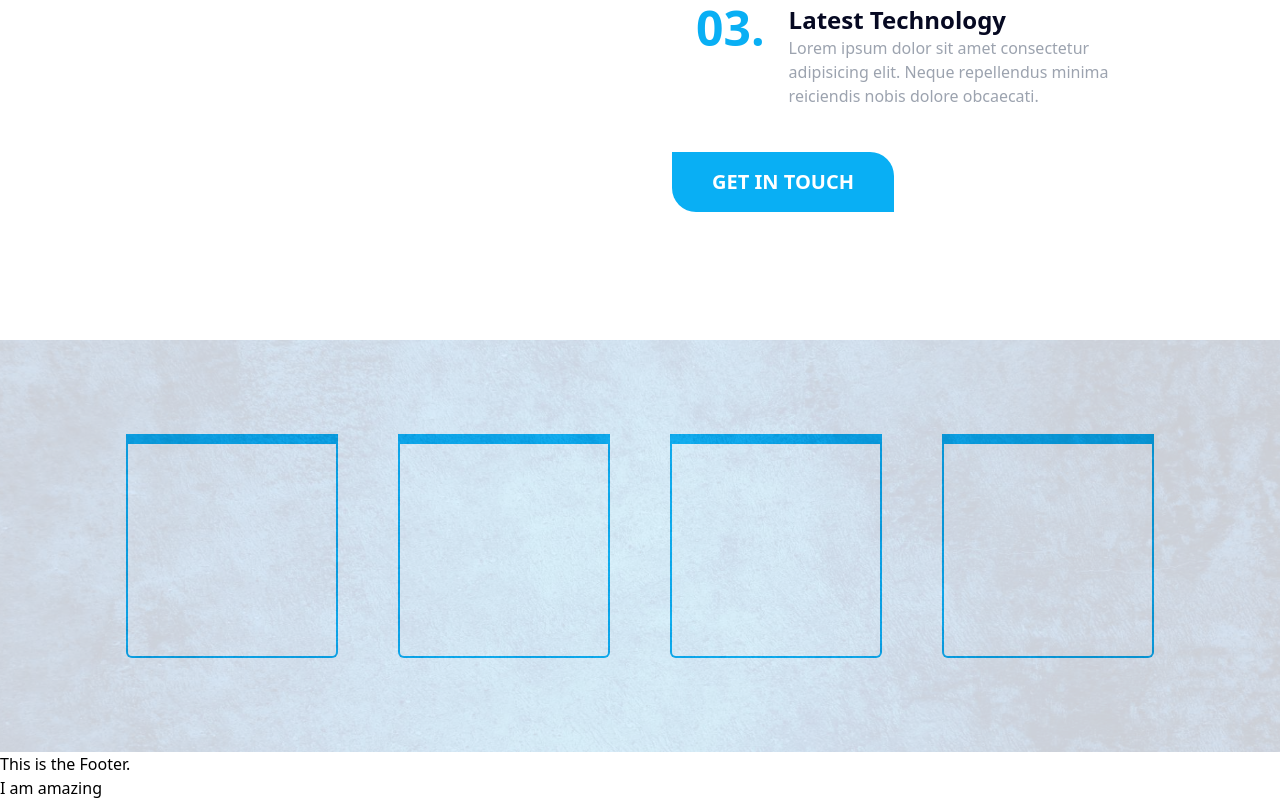
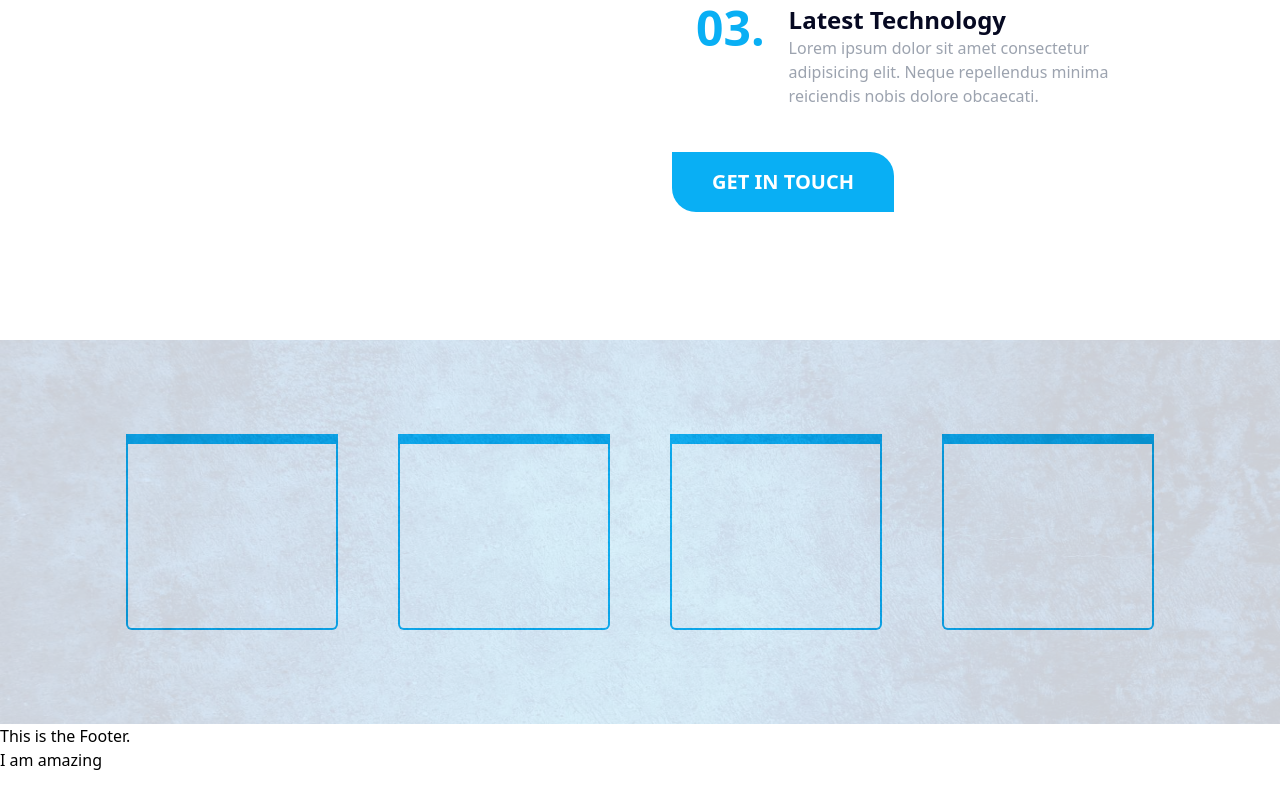
Before and after one commit to PeaceOloruntoba/Vredester, a React (Create React App) app in the folder vredester/: page / in a window 1280 px wide. Shown: the part 3686-4486 px from the top of the page. After the commit the page ends 4458 px from the top, so only its background shows below. Built offline with nearby package versions, Linux system fonts and the light colour scheme.

Commit message:
Update Span.jsx

```diff
--- a/vredester/src/Pages/components/Homepage/Span.jsx
+++ b/vredester/src/Pages/components/Homepage/Span.jsx
@@ -6,24 +6,24 @@ export default function Span() {
     <div className='relative text-white'>
         <img src={pattern} alt="" className='absolute inset-0 object-cover w-full h-full' />
   <div className='inset-0 bg-white dark:bg-[#060922] opacity-80 lg:p-32 lg:py-24 p-8 py-12 grid md:grid-cols-2 lg:grid-cols-4 items-center justify-center gap-16'>
-        <div className="rounded-b ring-2 p-12 ring-[#09aff2] grid items-center justify-center text-center border-t-8 border-t-[#09aff2] ">
+        <div className="rounded-b ring-2 w-full h-full ring-[#09aff2] grid items-center justify-center text-center border-t-8 border-t-[#09aff2] py-12">
           <span>icon</span>
           <span className='font-bold text-3xl'>750+</span>
           <span className='font-semibold text-xl capitalize'>finished projects</span>
         </div>
-        <div className="rounded-b ring-2 p-12 ring-[#09aff2] grid items-center justify-center text-center border-t-8 border-t-[#09aff2] ">
+        <div className="rounded-b ring-2 w-full h-full ring-[#09aff2] grid items-center justify-center text-center border-t-8 border-t-[#09aff2] py-12">
           <span>icon</span>
-          <span className='font-bold text-3xl'>750+</span>
+          <span className='font-bold text-3xl'>5+</span>
           <span className='font-semibold text-xl capitalize'>created jobs</span>
         </div>
-        <div className="rounded-b ring-2 p-12 ring-[#09aff2] grid items-center justify-center text-center border-t-8 border-t-[#09aff2] ">
+        <div className="rounded-b ring-2 w-full h-full ring-[#09aff2] grid items-center justify-center text-center border-t-8 border-t-[#09aff2] py-12">
           <span>icon</span>
-          <span className='font-bold text-3xl'>750+</span>
+          <span className='font-bold text-3xl'>10+</span>
           <span className='font-semibold text-xl capitalize'> happy customers</span>
         </div>
-        <div className="rounded-b ring-2 p-12 ring-[#09aff2] grid items-center justify-center text-center border-t-8 border-t-[#09aff2] ">
+        <div className="rounded-b ring-2 w-full h-full ring-[#09aff2] grid items-center justify-center text-center border-t-8 border-t-[#09aff2] py-12">
           <span>icon</span>
-          <span className='font-bold text-3xl'>750+</span>
+          <span className='font-bold text-3xl'>2+</span>
           <span className='font-semibold text-xl capitalize'>years of experience</span>
         </div>
       </div>
```
